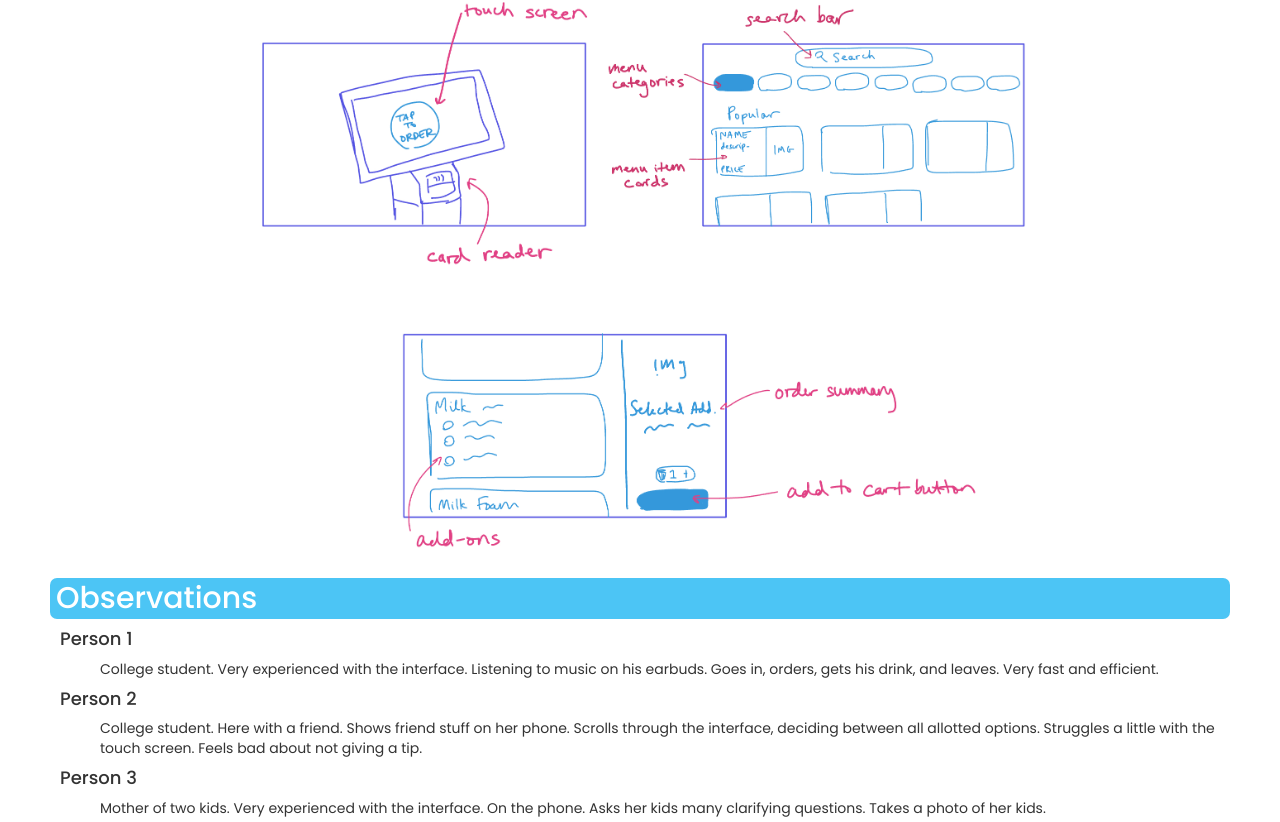
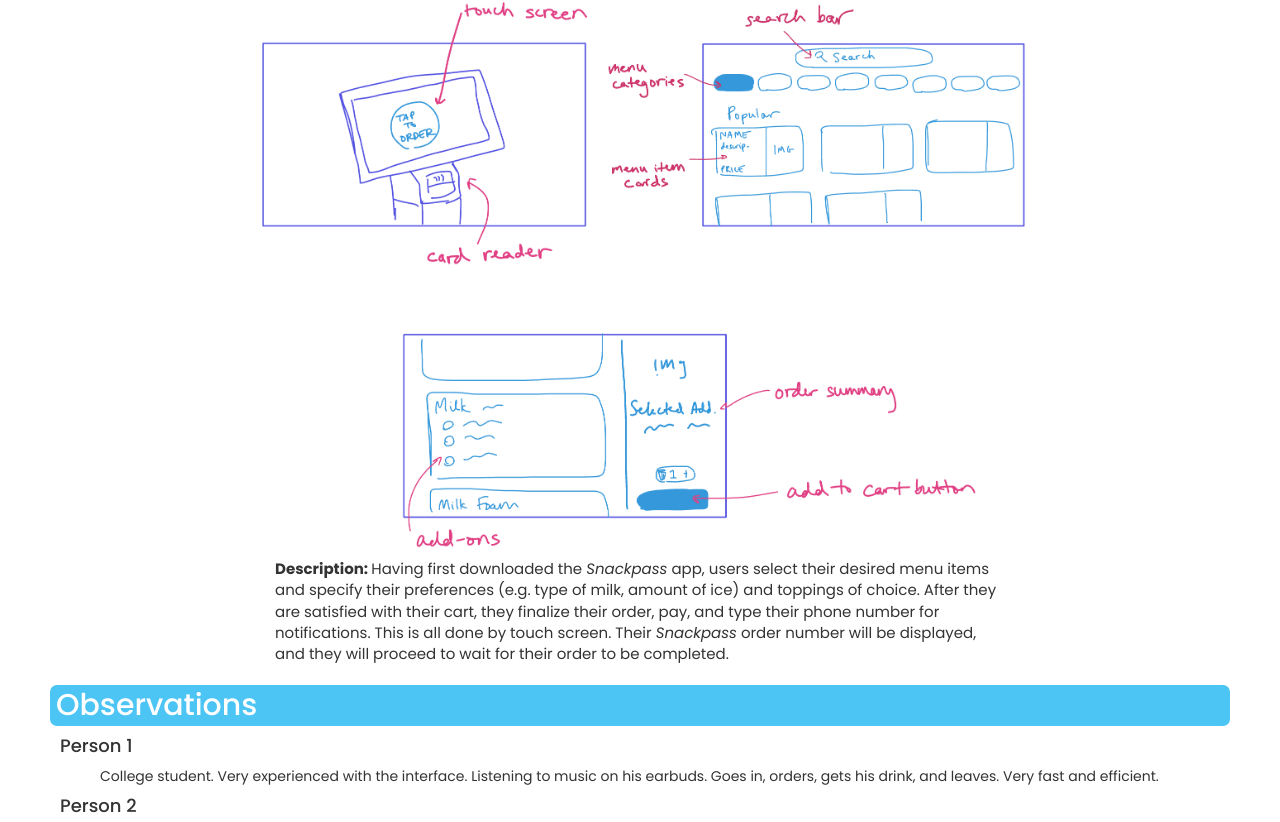
Before and after one commit to nervousnewt181/personas-and-storyboards, a plain HTML site: page index.html in a window 1280 px wide. Shown: the part 322-1144 px from the top of the page. Drawn offline with nearby package versions, Linux system fonts and the light colour scheme.

Commit message:
Update index.html
add description

```diff
--- a/index.html
+++ b/index.html
@@ -26,6 +26,15 @@
     <div class="interface-sketch">
         <img src="./images/TenOneInterface.jpg" alt="A sketch of the Ten One kiosk interface">
     </div>
+
+    <p class="ten-one-description">
+        <b>Description: </b>Having first downloaded the <i>Snackpass</i> app, users
+        select their desired menu items and specify their preferences (e.g. type of milk, amount of ice)
+        and toppings of choice. After they are satisfied with their cart, they finalize
+        their order, pay, and type their phone number for notifications. This is all done
+        by touch screen. Their <i>Snackpass</i> order number will be displayed, and they
+        will proceed to wait for their order to be completed.
+    </p>
 
     <div>
         <h2 class="header">Observations</h2>
```
